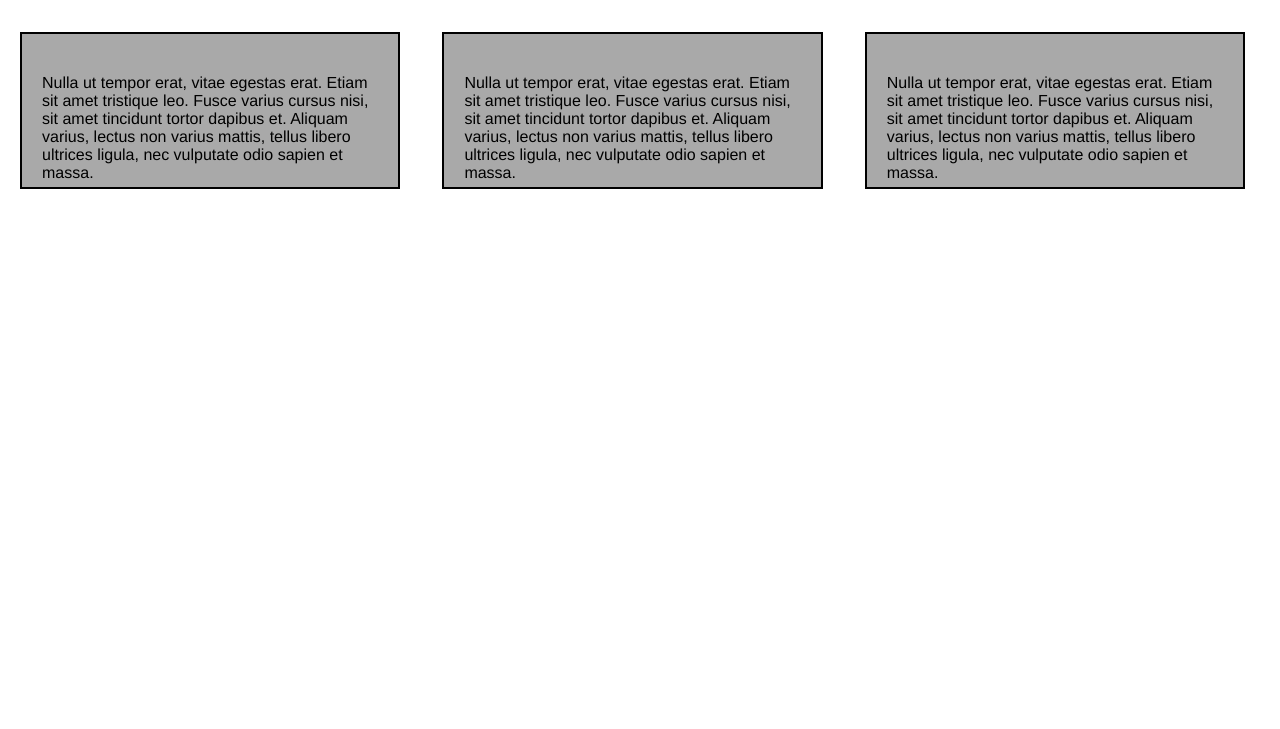
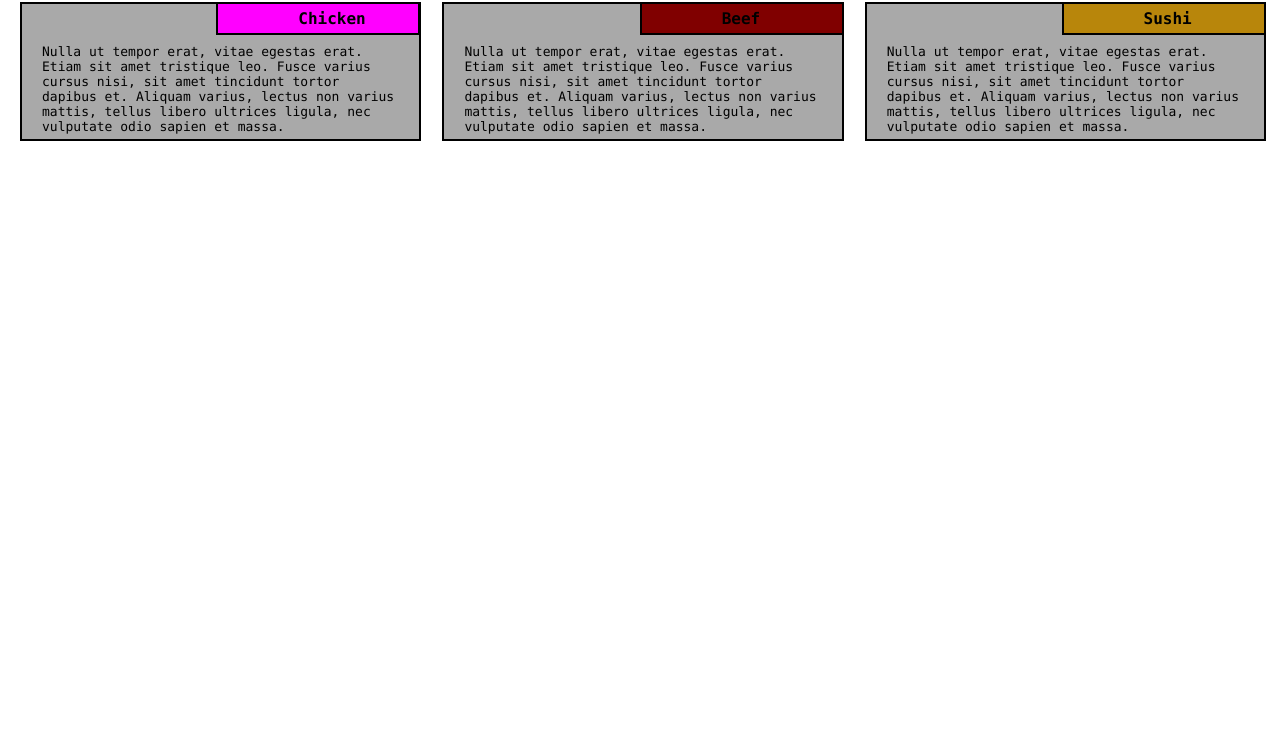
Before and after one commit to Isaac-Adeboyeje/coursera-test, a plain HTML site: page mod2_solution/index.html in a window 1280 px wide. Shown: the part 71-800 px from the top of the page. Drawn offline with Linux system fonts and the light colour scheme.

Commit message:
Submission

```diff
--- a/mod2_solution/index.html
+++ b/mod2_solution/index.html
@@ -9,15 +9,15 @@
 <body>
 <h1>Our Menu</h1>
 
-<div class="row">
+<div>
 <div class="col-lg-4 col-md-6">
-<p>Nulla ut tempor erat, vitae egestas erat. Etiam sit amet tristique leo. Fusce varius cursus nisi, sit amet tincidunt tortor dapibus et. Aliquam varius, lectus non varius mattis, tellus libero ultrices ligula, nec vulputate odio sapien et massa.</p></div>
+<p>Nulla ut tempor erat, vitae egestas erat. Etiam sit amet tristique leo. Fusce varius cursus nisi, sit amet tincidunt tortor dapibus et. Aliquam varius, lectus non varius mattis, tellus libero ultrices ligula, nec vulputate odio sapien et massa. <b id="Chicken">Chicken</b></p></div>
 
 <div class="col-lg-4 col-md-6">
-<p>Nulla ut tempor erat, vitae egestas erat. Etiam sit amet tristique leo. Fusce varius cursus nisi, sit amet tincidunt tortor dapibus et. Aliquam varius, lectus non varius mattis, tellus libero ultrices ligula, nec vulputate odio sapien et massa.</p></div>
+<p>Nulla ut tempor erat, vitae egestas erat. Etiam sit amet tristique leo. Fusce varius cursus nisi, sit amet tincidunt tortor dapibus et. Aliquam varius, lectus non varius mattis, tellus libero ultrices ligula, nec vulputate odio sapien et massa. <b id="Beef">Beef</b></p></div>
 
 <div class="col-lg-4 col-md-6">
-<p>Nulla ut tempor erat, vitae egestas erat. Etiam sit amet tristique leo. Fusce varius cursus nisi, sit amet tincidunt tortor dapibus et. Aliquam varius, lectus non varius mattis, tellus libero ultrices ligula, nec vulputate odio sapien et massa.</p></div>
+<p>Nulla ut tempor erat, vitae egestas erat. Etiam sit amet tristique leo. Fusce varius cursus nisi, sit amet tincidunt tortor dapibus et. Aliquam varius, lectus non varius mattis, tellus libero ultrices ligula, nec vulputate odio sapien et massa.<b id="Sushi">Sushi</b></p></div>
 </div>
 </body>
 </html>
--- a/mod2_solution/style.css
+++ b/mod2_solution/style.css
@@ -1,31 +1,71 @@
 /* Base styles */
 
-body{
-	margin: 0px;
-}
 *{
 	box-sizing: border-box;
+	margin: 0px;
+	padding: 0px;
 }
+div{
+	position: relative;
+
+}
+
 h1{
 	margin-bottom: 15px;
 	text-align: center;
+	font-family: "Lucida Console", "Courier New", monospace;
+	font-size: 24px;
 }
 p{
+	position: relative;
 	background-color: darkgray;
 	padding-inline: 20px;
 	padding-top: 40px;
 	padding-bottom: 5px;
-	width: 90%;
-	font-family: Helvetica;
+	width: 95%;
+	font-family: "Lucida Console", "Courier New", monospace;
+	font-size: 13px;
 	color: black;
 	border: 2px solid black;
-	margin: 30px 20px 30px 20px;
+	margin: 30px 0px 0px 20px;
 	/*margin-right: auto;*/
 	/*margin-left: auto;*/
 }
 
-.row{
-	width: 100%;
+#Chicken {
+	width: 5%;
+	position: absolute;
+	top: -2px;
+	right: -1px;
+	padding: 5px 120px 5px 80px;
+	color: solid black;
+	background: magenta;
+	border: 2px solid black;
+	font-size: 16px;
+}
+
+#Beef {
+	width: 5%;
+	position: absolute;
+	top: -2px;
+	right: -2px;
+	padding: 5px 120px 5px 80px;
+	color: solid black;
+	background: maroon;
+	border: 2px solid black;
+	font-size: 16px;
+}
+
+#Sushi {
+	width: 5%;
+	position: absolute;
+	top: -2px;
+	right: -1.5px;
+	padding: 5px 120px 5px 80px;
+	color: solid black;
+	background: darkgoldenrod;
+	border: 2px solid black;
+	font-size: 16px;
 }
 
 /* Desktop Only */
@@ -51,7 +91,7 @@ p{
 		width: 41.66%;
 	}
 	.col-lg-6 {
-		width: 60%;
+		width: 50%;
 	}
 	.col-lg-7 {
 		width: 58.33%;
@@ -79,7 +119,6 @@ p{
 	.col-md-1, .col-md-2, .col-md-3, .col-md-4, .col-md-5, .col-md-6, .col-md-7,
 	.col-md-8, .col-md-9, .col-md-10, .col-md-11, .col-md-12 {
 		float: left;
-		border: 1px solid green;
 	}
 	.col-md-1 {
 		width: 8.33%;
@@ -97,7 +136,7 @@ p{
 		width: 41.66%;
 	}
 	.col-md-6 {
-		width: 60%;
+		width: 50%;
 	}
 	.col-md-7 {
 		width: 58.33%;
@@ -143,7 +182,7 @@ p{
 		width: 41.66%;
 	}
 	.col-sm-6 {
-		width: 60%;
+		width: 50%;
 	}
 	.col-sm-7 {
 		width: 58.33%;
```
